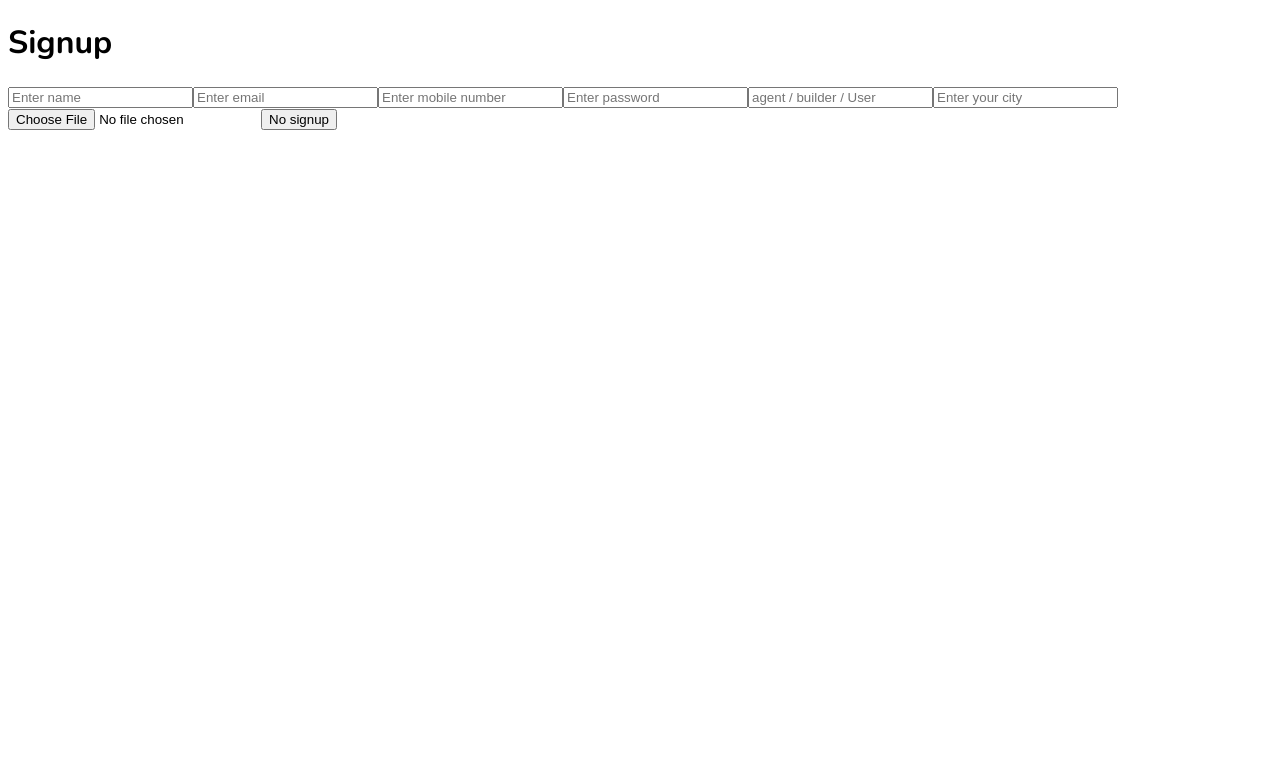
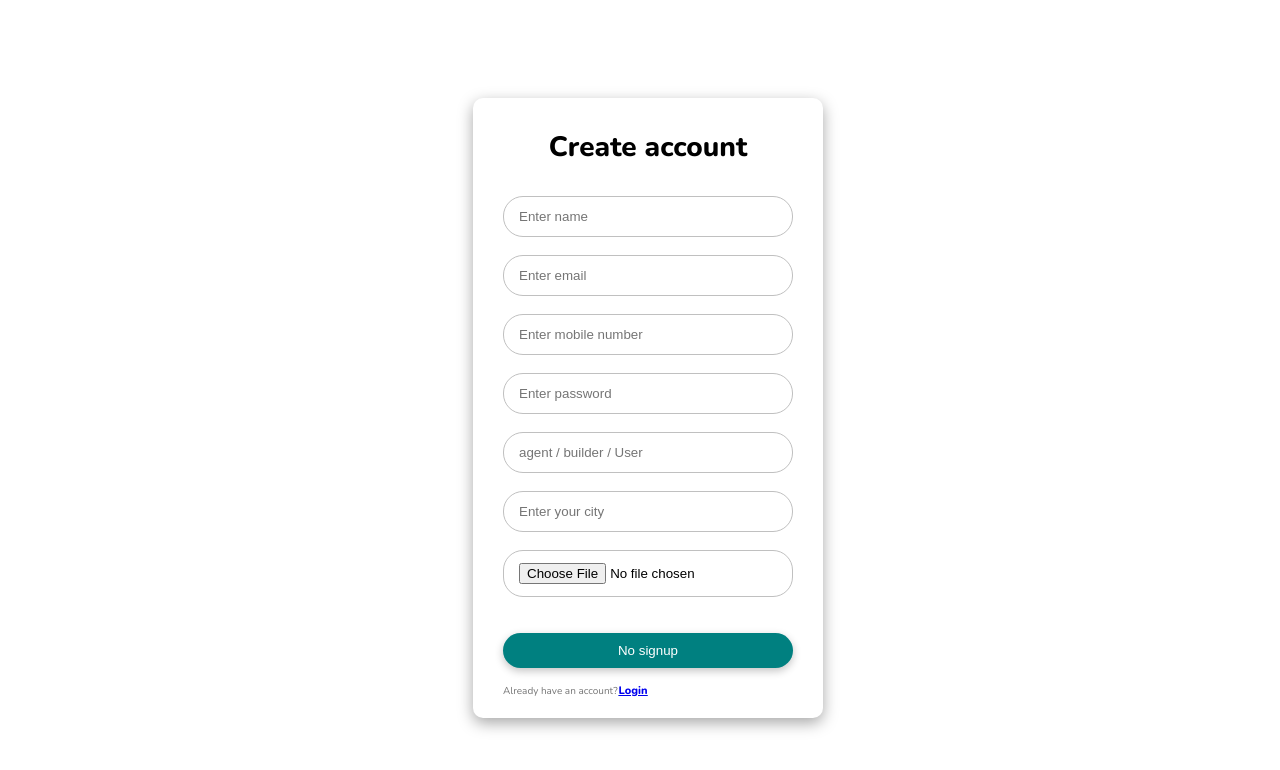
Before and after one commit to rohitbhure65/renteaserooms.com, a Next.js app: page /auth/register in a window 1280 px wide. Shown: the top 770 px of the page. Built offline with nearby package versions, Linux system fonts and the light colour scheme.

Commit message:
redesign signup and login page

```diff
--- a/package.json
+++ b/package.json
@@ -23,6 +23,7 @@
     "react": "^18",
     "react-dom": "^18",
     "react-hot-toast": "^2.4.1",
+    "rsuite": "^5.42.0",
     "typescript": "^5.2.2"
   },
   "devDependencies": {
--- a/src/app/auth/register/page.tsx
+++ b/src/app/auth/register/page.tsx
@@ -3,6 +3,9 @@ import React, { useEffect, useState } from "react";
 import { useRouter } from "next/navigation";
 import axios from "axios";
 import toast from "react-hot-toast";
+import styles from "@/styles/Register.module.css";
+import Loader from "@/components/Loader/Loader";
+import Link from "next/link";
 
 const Register = () => {
   const router = useRouter();
@@ -46,10 +49,15 @@ const Register = () => {
   }, [user]);
 
   return (
-    <div>
-      <h1>{loading ? "Processing" : "Signup"}</h1>
+    <div className={styles.signup_form}>
+      <div className={styles.form_container}>
+        <p className={styles.title}>
+          {loading ? <Loader/> : "Create account"}
+        </p>
+        <div className={styles.form}>
           <input
             type="text"
+            className={styles.input}
             value={user.name}
             onChange={(e) => setUser({ ...user, name: e.target.value })}
             placeholder="Enter name"
@@ -57,6 +65,7 @@ const Register = () => {
           />
           <input
             type="email"
+            className={styles.input}
             value={user.email}
             onChange={(e) => setUser({ ...user, email: e.target.value })}
             placeholder="Enter email"
@@ -64,6 +73,7 @@ const Register = () => {
           />
           <input
             type="phone"
+            className={styles.input}
             value={user.phone}
             onChange={(e) => setUser({ ...user, phone: e.target.value })}
             placeholder="Enter mobile number"
@@ -71,6 +81,7 @@ const Register = () => {
           />
           <input
             type="password"
+            className={styles.input}
             value={user.password}
             onChange={(e) => setUser({ ...user, password: e.target.value })}
             placeholder="Enter password"
@@ -78,6 +89,7 @@ const Register = () => {
           />
           <input
             type="text"
+            className={styles.input}
             value={user.role}
             onChange={(e) => setUser({ ...user, role: e.target.value })}
             placeholder="agent / builder / User"
@@ -85,6 +97,7 @@ const Register = () => {
           />
           <input
             type="text"
+            className={styles.input}
             value={user.city}
             onChange={(e) => setUser({ ...user, city: e.target.value })}
             placeholder="Enter your city"
@@ -92,13 +105,80 @@ const Register = () => {
           />
           <input
             type="file"
+            className={styles.input}
             value={user.profileImg}
             onChange={(e) => setUser({ ...user, profileImg: e.target.value })}
             placeholder="upload profile image"
           ></input>
-      <button onClick={onSignup}>
-        {buttonDisabled ? "No signup" : "singup"}
+          <p className={styles.page_link}>
+            {/* <span className={styles.page_label}>Forgot Password?</span> */}
+          </p>
+          <button onClick={onSignup} className={styles.form_btn}>
+            {buttonDisabled ? "No signup" : "Sign up"}
           </button>
+        </div>
+        <p className={styles.sign_up_label}>
+          Already have an account?
+          <span className={styles.sign_up_link}>
+            <Link href="/auth/login">Login</Link>
+          </span>
+        </p>
+        {/* <div className={styles.buttons_container}>
+        <div className={styles.apple_login_button}>
+          <svg
+            stroke="currentColor"
+            fill="currentColor"
+            strokeWidth="0"
+            className={styles.apple_icon}
+            viewBox="0 0 1024 1024"
+            height="1em"
+            width="1em"
+            xmlns="http://www.w3.org/2000/svg"
+          >
+            <path d="M747.4 535.7c-.4-68.2 30.5-119.6 92.9-157.5-34.9-50-87.7-77.5-157.3-82.8-65.9-5.2-138 38.4-164.4 38.4-27.9 0-91.7-36.6-141.9-36.6C273.1 298.8 163 379.8 163 544.6c0 48.7 8.9 99 26.7 150.8 23.8 68.2 109.6 235.3 199.1 232.6 46.8-1.1 79.9-33.2 140.8-33.2 59.1 0 89.7 33.2 141.9 33.2 90.3-1.3 167.9-153.2 190.5-221.6-121.1-57.1-114.6-167.2-114.6-170.7zm-105.1-305c50.7-60.2 46.1-115 44.6-134.7-44.8 2.6-96.6 30.5-126.1 64.8-32.5 36.8-51.6 82.3-47.5 133.6 48.4 3.7 92.6-21.2 129-63.7z"></path>
+          </svg>
+          <span>Log in with Apple</span>
+        </div>
+        <div className={styles.google_login_button}>
+          <svg
+            stroke="currentColor"
+            fill="currentColor"
+            strokeWidth="0"
+            version="1.1"
+            x="0px"
+            y="0px"
+            className={styles.google_icon}
+            viewBox="0 0 48 48"
+            height="1em"
+            width="1em"
+            xmlns="http://www.w3.org/2000/svg"
+          >
+            <path
+              fill="#FFC107"
+              d="M43.611,20.083H42V20H24v8h11.303c-1.649,4.657-6.08,8-11.303,8c-6.627,0-12-5.373-12-12
+	c0-6.627,5.373-12,12-12c3.059,0,5.842,1.154,7.961,3.039l5.657-5.657C34.046,6.053,29.268,4,24,4C12.955,4,4,12.955,4,24
+	c0,11.045,8.955,20,20,20c11.045,0,20-8.955,20-20C44,22.659,43.862,21.35,43.611,20.083z"
+            ></path>
+            <path
+              fill="#FF3D00"
+              d="M6.306,14.691l6.571,4.819C14.655,15.108,18.961,12,24,12c3.059,0,5.842,1.154,7.961,3.039l5.657-5.657
+	C34.046,6.053,29.268,4,24,4C16.318,4,9.656,8.337,6.306,14.691z"
+            ></path>
+            <path
+              fill="#4CAF50"
+              d="M24,44c5.166,0,9.86-1.977,13.409-5.192l-6.19-5.238C29.211,35.091,26.715,36,24,36
+	c-5.202,0-9.619-3.317-11.283-7.946l-6.522,5.025C9.505,39.556,16.227,44,24,44z"
+            ></path>
+            <path
+              fill="#1976D2"
+              d="M43.611,20.083H42V20H24v8h11.303c-0.792,2.237-2.231,4.166-4.087,5.571
+	c0.001-0.001,0.002-0.001,0.003-0.002l6.19,5.238C36.971,39.205,44,34,44,24C44,22.659,43.862,21.35,43.611,20.083z"
+            ></path>
+          </svg>
+          <span>Log in with Google</span>
+        </div>
+      </div> */}
+      </div>
     </div>
   );
 };
--- /dev/null
+++ b/src/app/components/Loader/Loader.tsx
@@ -0,0 +1,14 @@
+import React from "react";
+import styles from "@/components/Loader/loader.module.css"
+
+const Loader = () => {
+  return (
+    <div className={styles.loader}>
+      <svg viewBox="0 0 80 80">
+        <circle id="test" cx="40" cy="40" r="32"></circle>
+      </svg>
+    </div>
+  );
+};
+
+export default Loader;
--- /dev/null
+++ b/src/app/components/Loader/loader.module.css
@@ -0,0 +1,93 @@
+.loader {
+  --path: #2f3545;
+  --dot: #5628ee;
+  --duration: 3s;
+  width: 44px;
+  height: 44px;
+  position: relative;
+}
+
+.loader:before {
+  content: '';
+  width: 6px;
+  height: 6px;
+  border-radius: 50%;
+  position: absolute;
+  display: block;
+  background: var(--dot);
+  top: 37px;
+  left: 19px;
+  transform: translate(-18px, -18px);
+  animation: dotRect var(--duration) cubic-bezier(0.785, 0.135, 0.15, 0.86) infinite;
+}
+
+.loader svg {
+  display: block;
+  width: 100%;
+  height: 100%;
+}
+
+.loader svg circle {
+  fill: none;
+  stroke: var(--path);
+  stroke-width: 10px;
+  stroke-linejoin: round;
+  stroke-linecap: round;
+}
+
+
+.loader svg circle {
+  stroke-dasharray: 150 50 150 50;
+  stroke-dashoffset: 75;
+  animation: pathCircle var(--duration) cubic-bezier(0.785, 0.135, 0.15, 0.86) infinite;
+}
+
+
+
+.loader.triangle:before {
+  left: 21px;
+  transform: translate(-10px, -18px);
+  animation: dotTriangle var(--duration) cubic-bezier(0.785, 0.135, 0.15, 0.86) infinite;
+}
+
+
+@keyframes dotRect {
+  25% {
+    transform: translate(0, 0);
+  }
+
+  50% {
+    transform: translate(18px, -18px);
+  }
+
+  75% {
+    transform: translate(0, -36px);
+  }
+
+  100% {
+    transform: translate(-18px, -18px);
+  }
+}
+
+@keyframes pathCircle {
+  25% {
+    stroke-dashoffset: 125;
+  }
+
+  50% {
+    stroke-dashoffset: 175;
+  }
+
+  75% {
+    stroke-dashoffset: 225;
+  }
+
+  100% {
+    stroke-dashoffset: 275;
+  }
+}
+
+.loader {
+  display: inline-block;
+  margin: 0 16px;
+}
--- a/src/app/lib/dbConnection/dbconfig.ts
+++ b/src/app/lib/dbConnection/dbconfig.ts
@@ -24,7 +24,7 @@ const dbConnect = async () => {
 // If a connection does not exist, we check if a promise is already in progress. If a promise is already in progress, we wait for it to resolve to get the connection
     if (!cached.promise) {
         const opts = {
-            bufferCommands : false
+            // bufferCommands : false
         };
 
         cached.promise = await mongoose.connect(MONGODB_URL, opts).then((mongoose) => {
--- a/src/app/page.tsx
+++ b/src/app/page.tsx
@@ -1,11 +1,12 @@
 import Image from "next/image";
 // import styles from './page.module.css'
 import Link from "next/link";
-
+import Loader from "./components/Loader/Loader";
 export default function Home() {
   return (
     <main>
       <Link href="/auth/register">Register</Link>
+     <Loader/>
     </main>
   );
 }
--- /dev/null
+++ b/src/app/styles/Register.module.css
@@ -0,0 +1,131 @@
+.signup_form {
+  height: 100vh;
+  width: 100vw;
+  display: flex;
+  flex-direction: row;
+  flex-wrap: wrap;
+  align-content: center;
+  justify-content: center;
+}
+
+.form_container {
+  width: 350px;
+  height: auto;
+  background-color: #fff;
+  box-shadow: rgba(0, 0, 0, 0.35) 0px 5px 15px;
+  border-radius: 10px;
+  box-sizing: border-box;
+  padding: 20px 30px;
+}
+
+.title {
+  text-align: center;
+  margin: 10px 0 30px 0;
+  font-size: 28px;
+  font-weight: 800;
+}
+
+.form {
+  width: 100%;
+  display: flex;
+  flex-direction: column;
+  gap: 18px;
+  margin-bottom: 15px;
+}
+
+.input {
+  border-radius: 20px;
+  border: 1px solid #c0c0c0;
+  outline: 0 !important;
+  box-sizing: border-box;
+  padding: 12px 15px;
+}
+
+.page_link {
+  text-decoration: underline;
+  margin: 0;
+  text-align: end;
+  color: #747474;
+  text-decoration-color: #747474;
+}
+
+.page_link_label {
+  cursor: pointer;
+  font-size: 9px;
+  font-weight: 700;
+}
+
+.page_link_label:hover {
+  color: #000;
+}
+
+.form_btn {
+  padding: 10px 15px;
+  border-radius: 20px;
+  border: 0 !important;
+  outline: 0 !important;
+  background: teal;
+  color: white;
+  cursor: pointer;
+  box-shadow: rgba(0, 0, 0, 0.24) 0px 3px 8px;
+}
+
+.form_btn:active {
+  box-shadow: none;
+}
+
+.sign_up_label {
+  margin: 0;
+  font-size: 10px;
+  color: #747474;
+}
+
+.sign_up_link {
+  margin-left: 1px;
+  font-size: 11px;
+  text-decoration: underline;
+  text-decoration-color: teal;
+  color: teal;
+  cursor: pointer;
+  font-weight: 800;
+}
+
+.buttons_container {
+  width: 100%;
+  display: flex;
+  flex-direction: column;
+  justify-content: flex-start;
+  margin-top: 20px;
+  gap: 15px;
+}
+
+.apple_login_button,
+.google_login_button {
+  border-radius: 20px;
+  box-sizing: border-box;
+  padding: 10px 15px;
+  box-shadow: rgba(0, 0, 0, 0.16) 0px 10px 36px 0px,
+    rgba(0, 0, 0, 0.06) 0px 0px 0px 1px;
+  cursor: pointer;
+  display: flex;
+  justify-content: center;
+  align-items: center;
+  font-size: 11px;
+  gap: 5px;
+}
+
+.apple_login_button {
+  background-color: #000;
+  color: #fff;
+  border: 2px solid #000;
+}
+
+.google_login_button {
+  border: 2px solid #747474;
+}
+
+.apple_icon,
+.google_icon {
+  font-size: 18px;
+  margin-bottom: 1px;
+}
```
Also changed, not shown: src/app/auth/login/page.tsx (+23 -4 lines), 1 other file (tests, documents, lock files or other folders). Lines whose indentation alone changed are shown as unchanged.
